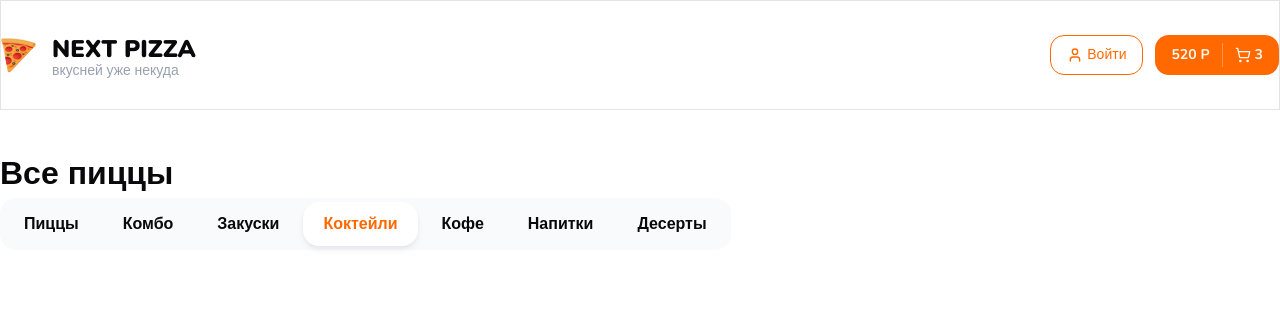
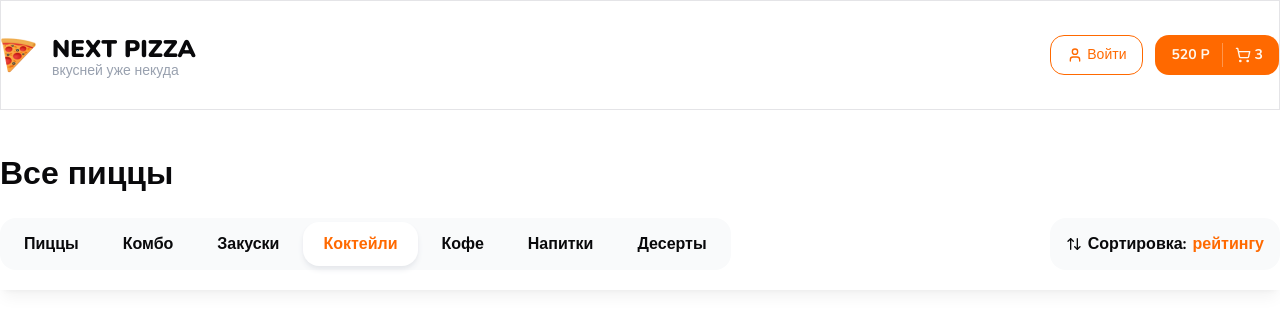
Before and after one commit to NikePro777/NextPizza2024, a Next.js app: page / in a window 1280 px wide. Shown: the top 330 px of the page. Built offline with nearby package versions, Linux system fonts and the light colour scheme.

Commit message:
create top-bar (sort and categories)

```diff
--- a/app/page.tsx
+++ b/app/page.tsx
@@ -1,12 +1,12 @@
-import { Categories, Container, Title } from '@/components/shared';
+import { Container, Title, TopBar } from '@/components/shared';
 
 export default function Home() {
   return (
     <>
       <Container className="mt-10">
         <Title text="Все пиццы" size="lg" className="font-extrabold" />
-        <Categories />
       </Container>
+      <TopBar />
     </>
   );
 }
--- a/components/shared/index.ts
+++ b/components/shared/index.ts
@@ -1,3 +1,5 @@
+export { TopBar } from './top-bar';
+export { SortPopup } from './sort-popup';
 export { Categories } from './categories';
 export { Container } from './container';
 export { Header } from './header';
--- /dev/null
+++ b/components/shared/sort-popup.tsx
@@ -0,0 +1,21 @@
+import { cn } from '@/lib/utils';
+import { ArrowUpDown } from 'lucide-react';
+import React from 'react';
+
+interface Props {
+  className?: string;
+}
+
+export const SortPopup: React.FC<Props> = ({ className }) => {
+  return (
+    <div
+      className={cn(
+        'inline-flex items-center bg-gray-50 rounded-2xl h-[52px] p-4 gap-1.5 cursor-pointer',
+        className,
+      )}>
+      <ArrowUpDown size={16} />
+      <b>Сортировка:</b>
+      <b className="text-primary">рейтингу</b>
+    </div>
+  );
+};
--- /dev/null
+++ b/components/shared/top-bar.tsx
@@ -0,0 +1,17 @@
+import React from 'react';
+import { Categories, Container, SortPopup } from './index';
+
+interface Props {
+  className?: string;
+}
+
+export const TopBar: React.FC<Props> = () => {
+  return (
+    <div className="sticky top-0 py-5 bg-white shadow-lg shadow-black/5 z-10">
+      <Container className="flex items-center justify-between">
+        <Categories />
+        <SortPopup />
+      </Container>
+    </div>
+  );
+};
```
